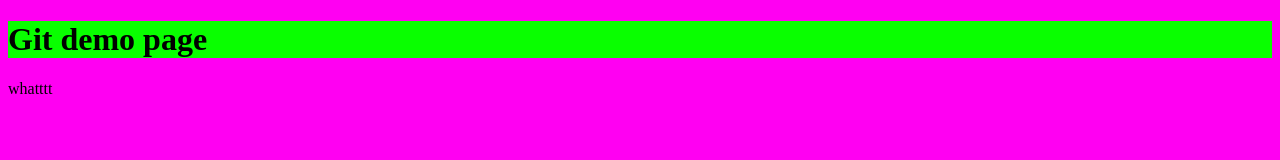
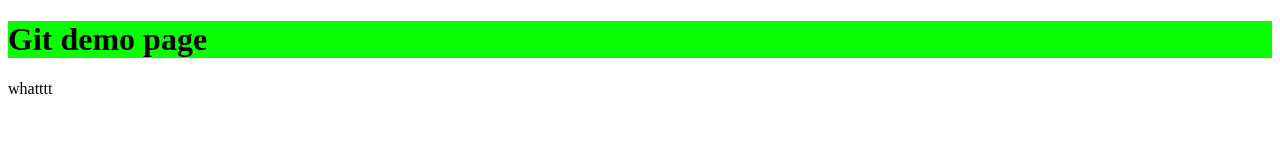
Before and after one commit to liviuq/pathFindingVisualisation, a plain HTML site: page index.html in a window 1280 px wide. Drawn offline with Linux system fonts and the light colour scheme.

Commit message:
removed bk color

```diff
--- a/style.css
+++ b/style.css
@@ -1,6 +1,5 @@
 body
 {
-    background-color: rgb(255, 0, 242);
     text-decoration: cornflowerblue;
 }
 
```
